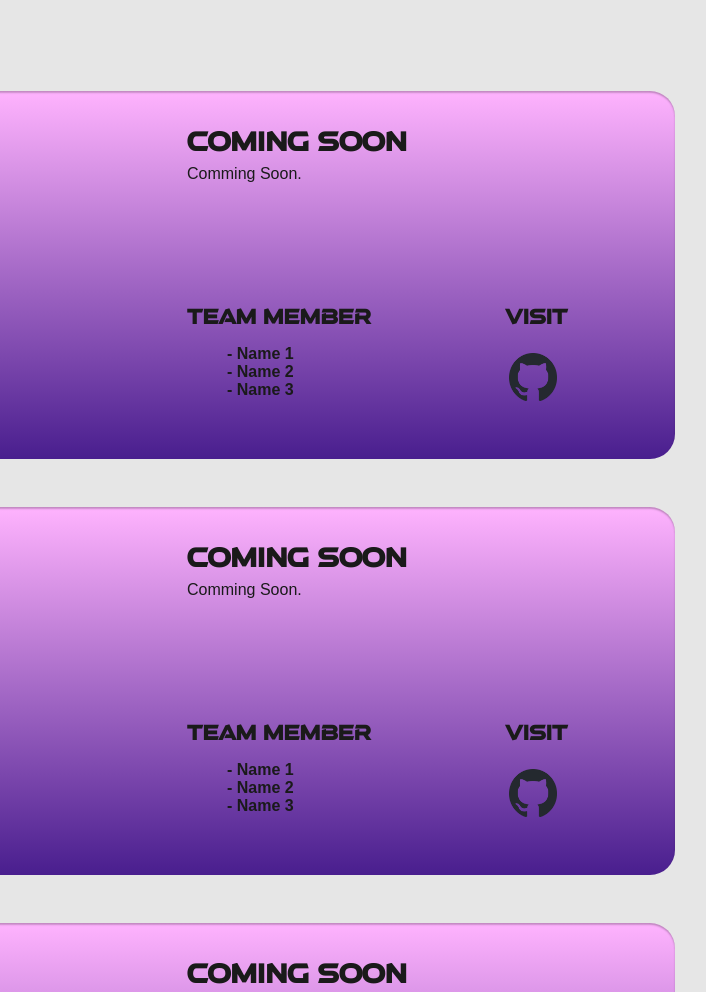
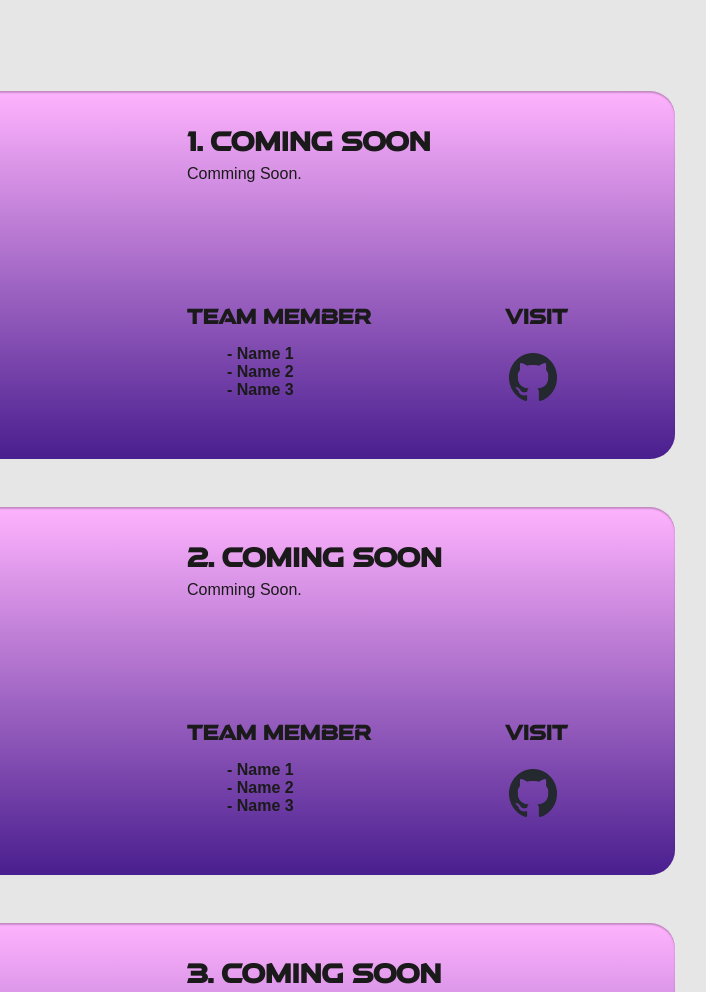
Before and after one commit to juanariviano/techfest2024, a plain HTML site: page pages/TechShowcase/index.html in a window 1280 px wide. Shown: the part 1220-2212 px from the top of the page, 397-1103 px from the left. Drawn offline with Linux system fonts and the light colour scheme; a web font is replaced by a local one.

Commit message:
Add number

```diff
--- a/pages/TechShowcase/index.html
+++ b/pages/TechShowcase/index.html
@@ -105,7 +105,7 @@
 
                 <div class="description">
                     <div class="top">
-                        <h2>Coming Soon</h2>
+                        <h2>1. Coming Soon</h2>
                         <p>Comming Soon.</p>
                     </div>
 
@@ -135,7 +135,7 @@
 
                 <div class="description">
                     <div class="top">
-                        <h2>Coming Soon</h2>
+                        <h2>2. Coming Soon</h2>
                         <p>Comming Soon.</p>
                     </div>
 
@@ -165,7 +165,7 @@
 
                 <div class="description">
                     <div class="top">
-                        <h2>Coming Soon</h2>
+                        <h2>3. Coming Soon</h2>
                         <p>Comming Soon.</p>
                     </div>
 
@@ -195,7 +195,7 @@
 
                 <div class="description">
                     <div class="top">
-                        <h2>Coming Soon</h2>
+                        <h2>4. Coming Soon</h2>
                         <p>Comming Soon.</p>
                     </div>
 
@@ -225,7 +225,7 @@
 
                 <div class="description">
                     <div class="top">
-                        <h2>Coming Soon</h2>
+                        <h2>5. Coming Soon</h2>
                         <p>Comming Soon.</p>
                     </div>
 
@@ -255,7 +255,7 @@
 
                 <div class="description">
                     <div class="top">
-                        <h2>Coming Soon</h2>
+                        <h2>6. Coming Soon</h2>
                         <p>Comming Soon.</p>
                     </div>
 
@@ -285,7 +285,7 @@
 
                 <div class="description">
                     <div class="top">
-                        <h2>Coming Soon</h2>
+                        <h2>7. Coming Soon</h2>
                         <p>Comming Soon.</p>
                     </div>
 
@@ -315,7 +315,7 @@
 
                 <div class="description">
                     <div class="top">
-                        <h2>Coming Soon</h2>
+                        <h2>8. Coming Soon</h2>
                         <p>Comming Soon.</p>
                     </div>
 
@@ -345,7 +345,7 @@
 
                 <div class="description">
                     <div class="top">
-                        <h2>Coming Soon</h2>
+                        <h2>9. Coming Soon</h2>
                         <p>Comming Soon.</p>
                     </div>
 
@@ -375,7 +375,7 @@
 
                 <div class="description">
                     <div class="top">
-                        <h2>Coming Soon</h2>
+                        <h2>10. Coming Soon</h2>
                         <p>Comming Soon.</p>
                     </div>
 
@@ -405,7 +405,7 @@
 
                 <div class="description">
                     <div class="top">
-                        <h2>Coming Soon</h2>
+                        <h2>11. Coming Soon</h2>
                         <p>Comming Soon.</p>
                     </div>
 
@@ -435,7 +435,7 @@
 
                 <div class="description">
                     <div class="top">
-                        <h2>Coming Soon</h2>
+                        <h2>12. Coming Soon</h2>
                         <p>Comming Soon.</p>
                     </div>
 
@@ -465,7 +465,7 @@
 
                 <div class="description">
                     <div class="top">
-                        <h2>Coming Soon</h2>
+                        <h2>13. Coming Soon</h2>
                         <p>Comming Soon.</p>
                     </div>
 
@@ -495,7 +495,7 @@
 
                 <div class="description">
                     <div class="top">
-                        <h2>Coming Soon</h2>
+                        <h2>14. Coming Soon</h2>
                         <p>Comming Soon.</p>
                     </div>
 
@@ -525,7 +525,7 @@
 
                 <div class="description">
                     <div class="top">
-                        <h2>Coming Soon</h2>
+                        <h2>15. Coming Soon</h2>
                         <p>Comming Soon.</p>
                     </div>
 
@@ -555,7 +555,7 @@
 
                 <div class="description">
                     <div class="top">
-                        <h2>Coming Soon</h2>
+                        <h2>16. Coming Soon</h2>
                         <p>Comming Soon.</p>
                     </div>
 
@@ -585,7 +585,7 @@
 
                 <div class="description">
                     <div class="top">
-                        <h2>Coming Soon</h2>
+                        <h2>17. Coming Soon</h2>
                         <p>Comming Soon.</p>
                     </div>
 
@@ -615,7 +615,7 @@
 
                 <div class="description">
                     <div class="top">
-                        <h2>Coming Soon</h2>
+                        <h2>18. Coming Soon</h2>
                         <p>Comming Soon.</p>
                     </div>
 
@@ -645,7 +645,7 @@
 
                 <div class="description">
                     <div class="top">
-                        <h2>Coming Soon</h2>
+                        <h2>19. Coming Soon</h2>
                         <p>Comming Soon.</p>
                     </div>
 
@@ -675,7 +675,7 @@
 
                 <div class="description">
                     <div class="top">
-                        <h2>Coming Soon</h2>
+                        <h2>20. Coming Soon</h2>
                         <p>Comming Soon.</p>
                     </div>
 
@@ -705,7 +705,7 @@
 
                 <div class="description">
                     <div class="top">
-                        <h2>Coming Soon</h2>
+                        <h2>21. Coming Soon</h2>
                         <p>Comming Soon.</p>
                     </div>
 
@@ -735,7 +735,7 @@
 
                 <div class="description">
                     <div class="top">
-                        <h2>Coming Soon</h2>
+                        <h2>22. Coming Soon</h2>
                         <p>Comming Soon.</p>
                     </div>
 
@@ -765,7 +765,7 @@
 
                 <div class="description">
                     <div class="top">
-                        <h2>Coming Soon</h2>
+                        <h2>23. Coming Soon</h2>
                         <p>Comming Soon.</p>
                     </div>
 
@@ -795,7 +795,7 @@
 
                 <div class="description">
                     <div class="top">
-                        <h2>Coming Soon</h2>
+                        <h2>24. Coming Soon</h2>
                         <p>Comming Soon.</p>
                     </div>
 
@@ -825,7 +825,7 @@
 
                 <div class="description">
                     <div class="top">
-                        <h2>Coming Soon</h2>
+                        <h2>25. Coming Soon</h2>
                         <p>Comming Soon.</p>
                     </div>
 
@@ -855,7 +855,7 @@
 
                 <div class="description">
                     <div class="top">
-                        <h2>Coming Soon</h2>
+                        <h2>26. Coming Soon</h2>
                         <p>Comming Soon.</p>
                     </div>
 
@@ -885,7 +885,7 @@
 
                 <div class="description">
                     <div class="top">
-                        <h2>Coming Soon</h2>
+                        <h2>27. Coming Soon</h2>
                         <p>Comming Soon.</p>
                     </div>
 
@@ -915,7 +915,7 @@
 
                 <div class="description">
                     <div class="top">
-                        <h2>Coming Soon</h2>
+                        <h2>28. Coming Soon</h2>
                         <p>Comming Soon.</p>
                     </div>
 
@@ -945,7 +945,7 @@
 
                 <div class="description">
                     <div class="top">
-                        <h2>Coming Soon</h2>
+                        <h2>29. Coming Soon</h2>
                         <p>Comming Soon.</p>
                     </div>
 
@@ -975,7 +975,7 @@
 
                 <div class="description">
                     <div class="top">
-                        <h2>Coming Soon</h2>
+                        <h2>30. Coming Soon</h2>
                         <p>Comming Soon.</p>
                     </div>
 
@@ -1005,7 +1005,7 @@
 
                 <div class="description">
                     <div class="top">
-                        <h2>Coming Soon</h2>
+                        <h2>31. Coming Soon</h2>
                         <p>Comming Soon.</p>
                     </div>
 
@@ -1035,7 +1035,7 @@
 
                 <div class="description">
                     <div class="top">
-                        <h2>Coming Soon</h2>
+                        <h2>32. Coming Soon</h2>
                         <p>Comming Soon.</p>
                     </div>
 
@@ -1065,7 +1065,7 @@
 
                 <div class="description">
                     <div class="top">
-                        <h2>Coming Soon</h2>
+                        <h2>33. Coming Soon</h2>
                         <p>Comming Soon.</p>
                     </div>
 
@@ -1095,7 +1095,7 @@
 
                 <div class="description">
                     <div class="top">
-                        <h2>Coming Soon</h2>
+                        <h2>34. Coming Soon</h2>
                         <p>Comming Soon.</p>
                     </div>
 
@@ -1125,7 +1125,7 @@
 
                 <div class="description">
                     <div class="top">
-                        <h2>Coming Soon</h2>
+                        <h2>35. Coming Soon</h2>
                         <p>Comming Soon.</p>
                     </div>
 
```
